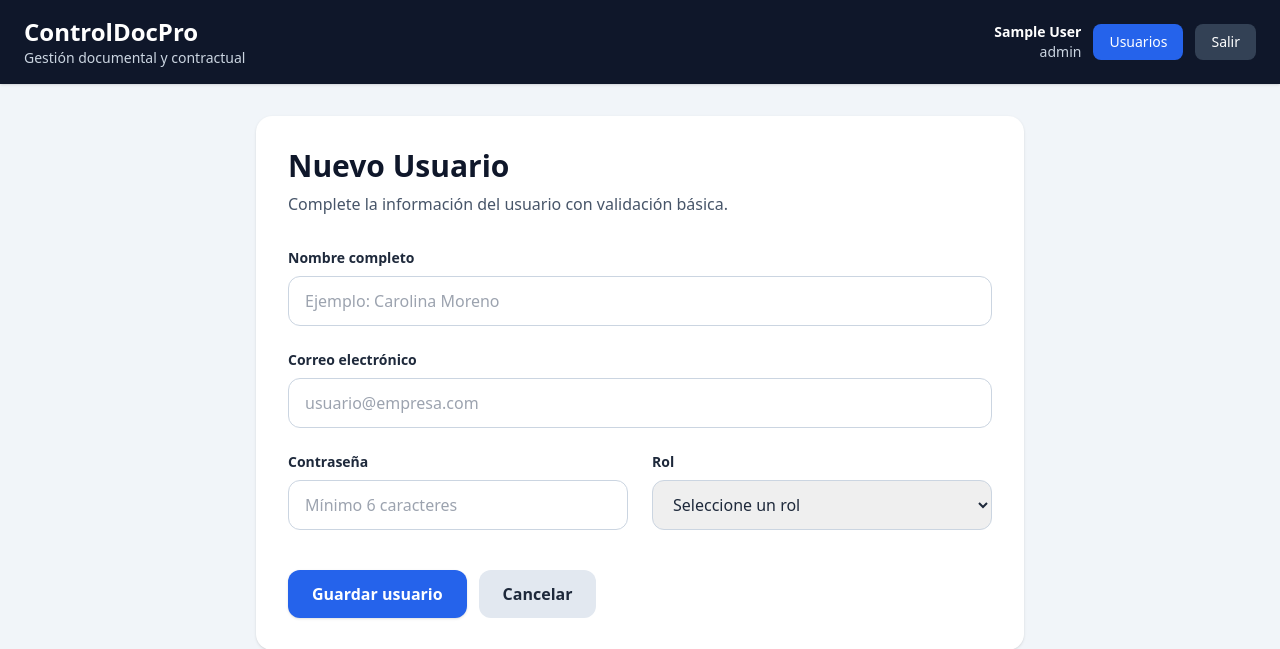
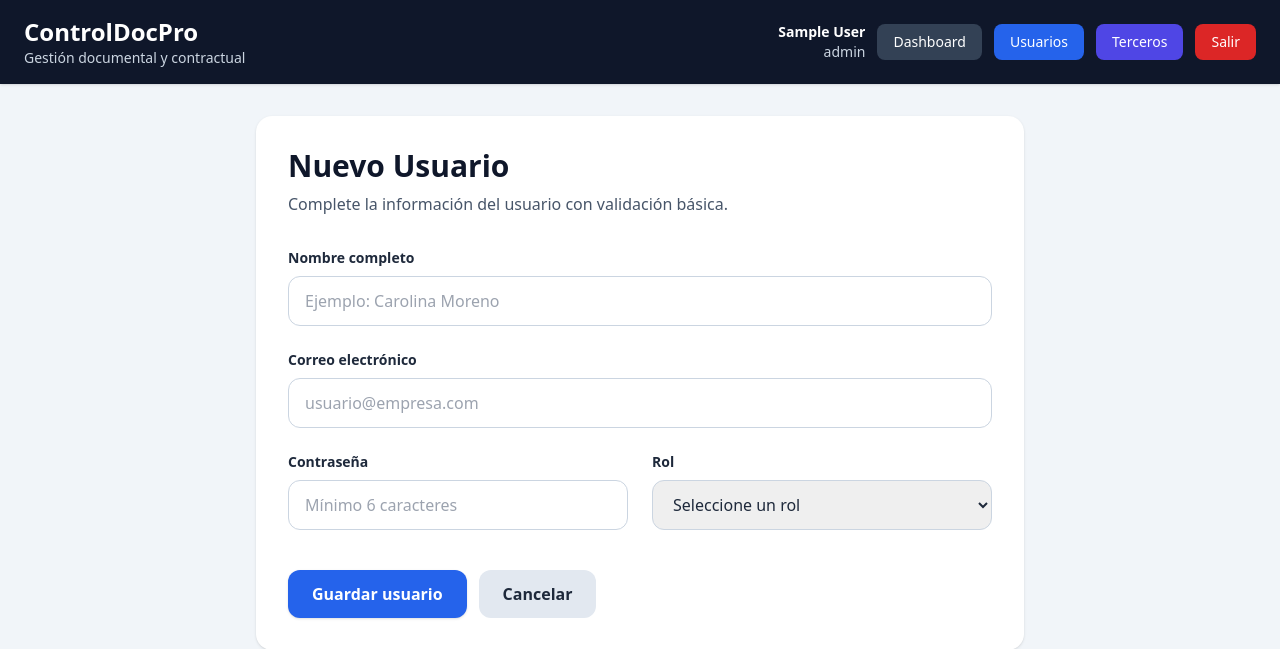
Before and after one commit to jhonbuelvas-hub/controldocpro-app, a Flask app: page /users/new in a window 1280 px wide. Shown: the top 649 px of the page. Run offline with Flask 3, Linux system fonts and the light colour scheme; the visitor is signed in with stand-in values (Sample User, id 1); some libraries are stand-ins or nearby versions.

Commit message:
Update base.html

```diff
--- a/templates/base.html
+++ b/templates/base.html
@@ -21,8 +21,10 @@
                         <div class="font-semibold">{{ session.get("user_nombre") }}</div>
                         <div class="text-slate-300">{{ session.get("user_rol") }}</div>
                     </div>
+                    <a href="/dashboard" class="bg-slate-700 hover:bg-slate-600 px-4 py-2 rounded-lg font-medium">Dashboard</a>
                     <a href="/users" class="bg-blue-600 hover:bg-blue-700 px-4 py-2 rounded-lg font-medium">Usuarios</a>
-                    <a href="/logout" class="bg-slate-700 hover:bg-slate-600 px-4 py-2 rounded-lg font-medium">Salir</a>
+                    <a href="/third-parties" class="bg-indigo-600 hover:bg-indigo-700 px-4 py-2 rounded-lg font-medium">Terceros</a>
+                    <a href="/logout" class="bg-red-600 hover:bg-red-700 px-4 py-2 rounded-lg font-medium">Salir</a>
                 {% else %}
                     <a href="/login" class="bg-blue-600 hover:bg-blue-700 px-4 py-2 rounded-lg font-medium">Ingresar</a>
                 {% endif %}
```
